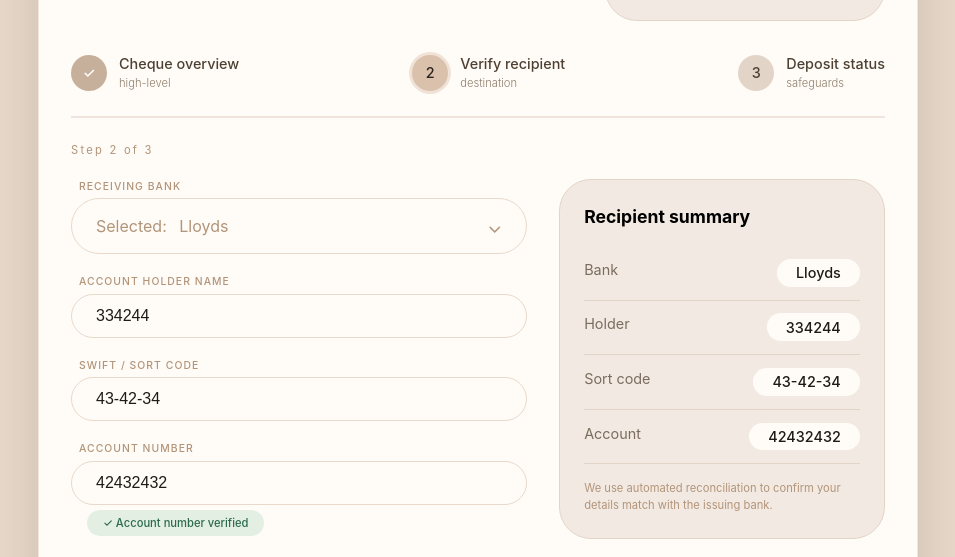
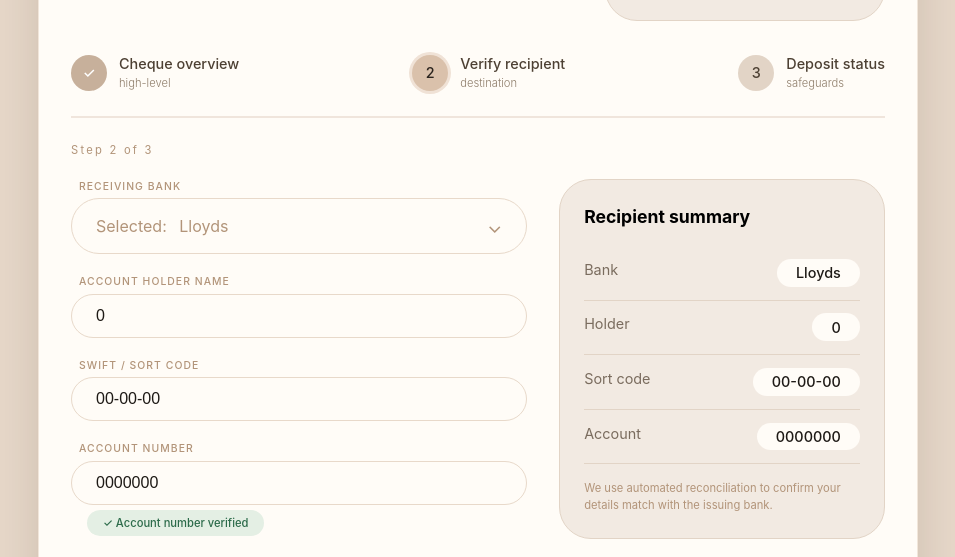
Before and after one commit to Jaspera1143/OCH, a plain HTML site: page index.html in a window 1280 px wide. Shown: the part 353-910 px from the top of the page, without its empty margins (162-1117 px from the left). Drawn offline with Linux system fonts and the light colour scheme.

Commit message:
Update index.html

```diff
--- a/index.html
+++ b/index.html
@@ -739,19 +739,19 @@
                         <!-- Account holder name -->
                         <div class="field-group">
                             <div class="field-label">ACCOUNT HOLDER NAME</div>
-                            <input class="field-box" type="text" id="holderName" value="334244">
+                            <input class="field-box" type="text" id="holderName" value="0">
                         </div>
 
                         <!-- SWIFT / Sort code -->
                         <div class="field-group">
                             <div class="field-label">SWIFT / SORT CODE</div>
-                            <input class="field-box" type="text" id="sortCode" value="43-42-34">
+                            <input class="field-box" type="text" id="sortCode" value="00-00-00">
                         </div>
 
                         <!-- Account number -->
                         <div class="field-group">
                             <div class="field-label">ACCOUNT NUMBER</div>
-                            <input class="field-box" type="text" id="accountNumber" value="42432432">
+                            <input class="field-box" type="text" id="accountNumber" value="0000000">
                             <span class="verified-badge">✓ Account number verified</span>
                         </div>
 
```
